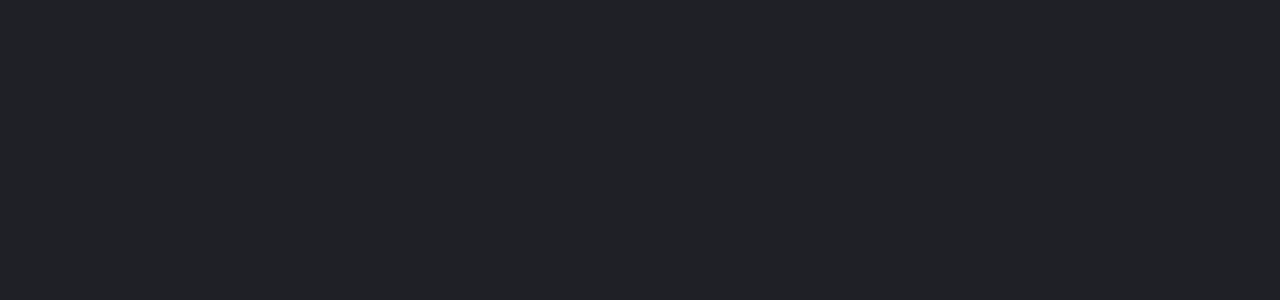
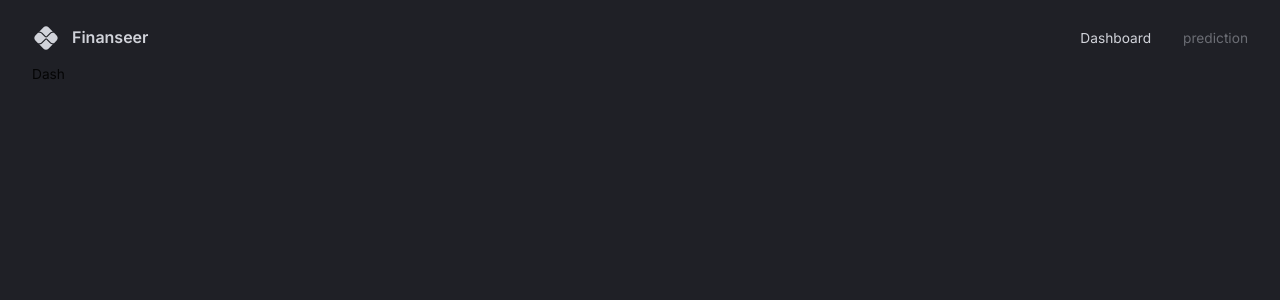
Before and after one commit to mikel-js/findash-client, a React (Vite) app: page / in a window 1280 px wide. Shown: the top 300 px of the page. Built offline with nearby package versions, Linux system fonts and the light colour scheme; the HTML template or start-up script is replaced by a standard one.

Commit message:
add navigation

```diff
--- a/src/App.tsx
+++ b/src/App.tsx
@@ -1,5 +1,27 @@
+import { Box, CssBaseline, ThemeProvider, createTheme } from '@mui/material';
+import { useMemo } from 'react';
+import { themeSettings } from './theme';
+import { BrowserRouter, Route, Routes } from 'react-router-dom';
+import Navbar from '@/scenes/navbar';
+
 function App() {
-  return <div className='app'></div>;
+  const theme = useMemo(() => createTheme(themeSettings), []);
+  return (
+    <div className='app'>
+      <BrowserRouter>
+        <ThemeProvider theme={theme}>
+          <CssBaseline />
+          <Box width='100%' height='100%' padding='1rem 2rem 4rem 2rem'>
+            <Navbar />
+            <Routes>
+              <Route path='/' element={<div>Dash</div>} />
+              <Route path='/predictions' element={<div>Predictions</div>} />
+            </Routes>
+          </Box>
+        </ThemeProvider>
+      </BrowserRouter>
+    </div>
+  );
 }
 
 export default App;
--- /dev/null
+++ b/src/components/FlexBetween.tsx
@@ -0,0 +1,10 @@
+import { Box } from '@mui/material';
+import { styled } from '@mui/system';
+
+const FLexBetween = styled(Box)({
+  display: 'flex',
+  justifyContent: 'space-between',
+  alignItems: 'center',
+});
+
+export default FLexBetween;
--- /dev/null
+++ b/src/expanded-theme.ts
@@ -0,0 +1,12 @@
+// eslint-disable-next-line
+import { Pallete, PalleteColor } from '@mui/material/styles/createPalette';
+
+declare module '@mui/material/styles/createPalette' {
+  interface PalleteColor {
+    [key: number]: string;
+  }
+
+  interface Palette {
+    tertiary: PalleteColor;
+  }
+}
--- /dev/null
+++ b/src/scenes/navbar/index.tsx
@@ -0,0 +1,50 @@
+import FLexBetween from '@/components/FlexBetween';
+import { Box, Typography, useTheme } from '@mui/material';
+import PixIcon from '@mui/icons-material/Pix';
+import { useState } from 'react';
+import { Link } from 'react-router-dom';
+
+type Props = {};
+
+const Navbar = (props: Props) => {
+  const { palette } = useTheme();
+  const [selected, setSelected] = useState('dashboard');
+  return (
+    <FLexBetween mb='0.25rem' p='0.5rem 0rem' color={palette.grey[300]}>
+      <FLexBetween gap='0.75rem'>
+        <PixIcon sx={{ fontSize: '28px' }} />
+        <Typography variant='h4' fontSize='16px'>
+          Finanseer
+        </Typography>
+      </FLexBetween>
+      <FLexBetween gap='2rem'>
+        <Box sx={{ '&:hover': { color: palette.primary[100] } }}>
+          <Link
+            to='/'
+            onClick={() => setSelected('dashboard')}
+            style={{
+              color: selected === 'dashboard' ? 'inherit' : palette.grey[700],
+              textDecoration: 'inherit',
+            }}
+          >
+            Dashboard
+          </Link>
+        </Box>
+        <Box sx={{ '&:hover': { color: palette.primary[100] } }}>
+          <Link
+            to='/'
+            onClick={() => setSelected('prediction')}
+            style={{
+              color: selected === 'prediction' ? 'inherit' : palette.grey[700],
+              textDecoration: 'inherit',
+            }}
+          >
+            prediction
+          </Link>
+        </Box>
+      </FLexBetween>
+    </FLexBetween>
+  );
+};
+
+export default Navbar;
```
Also changed, not shown: tsconfig.json (+9 -13 lines).
